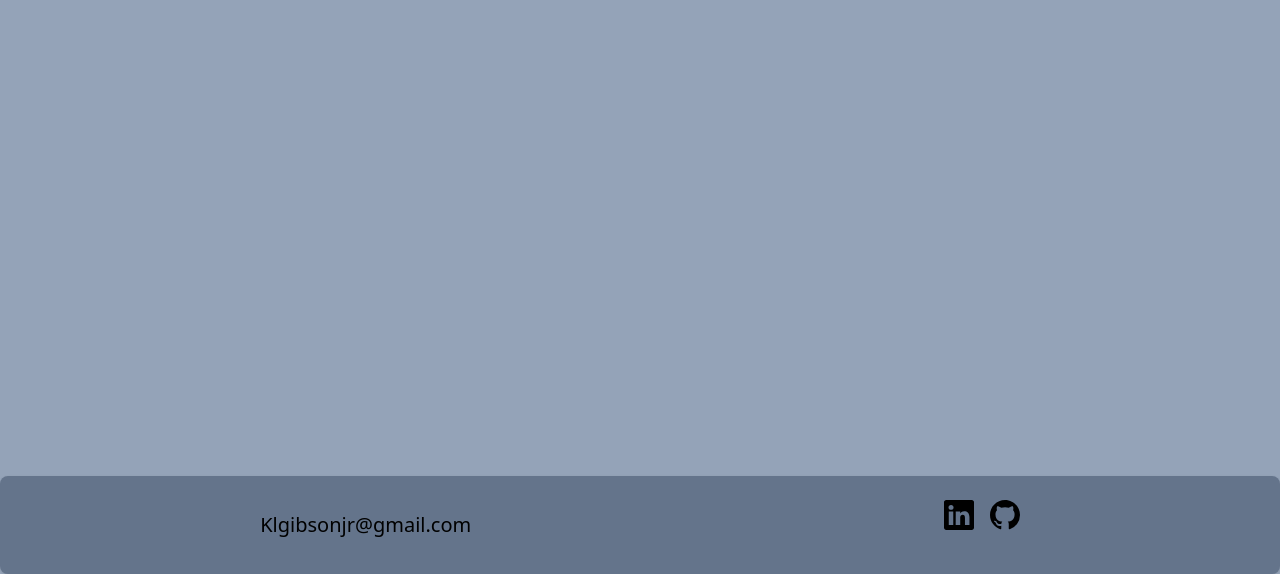
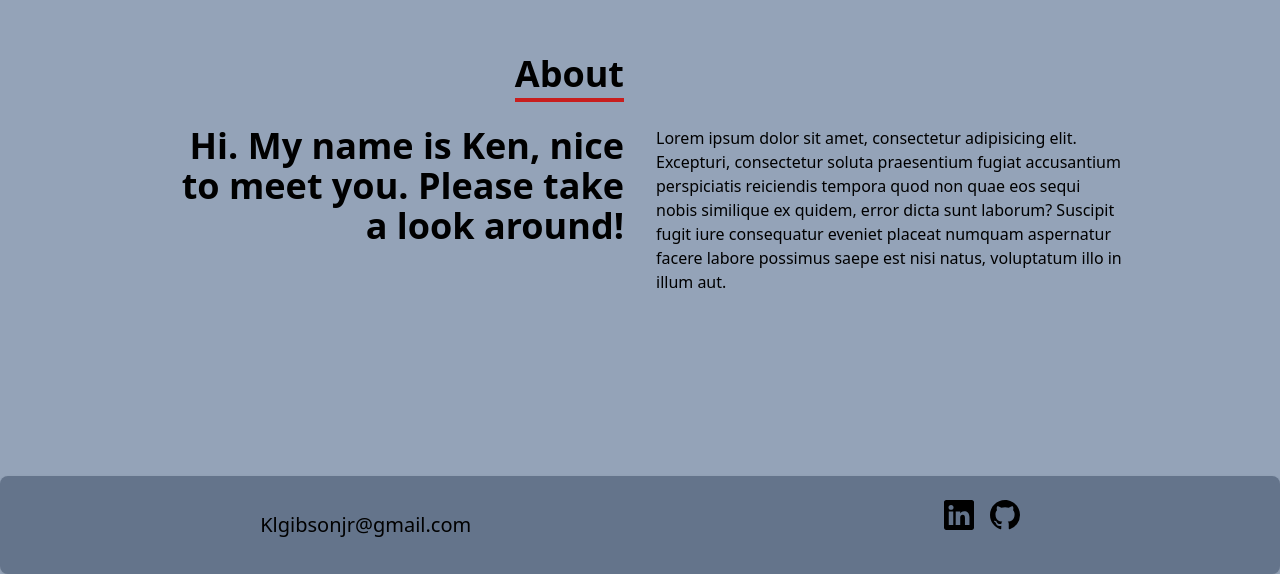
Before and after one commit to Klgibsonjr/react-portfolio-kg, a React (Create React App) app: page /about in a window 1280 px wide. Shown: the part 226-800 px from the top of the page. Built offline with nearby package versions, Linux system fonts and the light colour scheme; the HTML template or start-up script is replaced by a standard one.

Commit message:
finished about me page design, need to add content

```diff
--- a/src/App.js
+++ b/src/App.js
@@ -18,6 +18,7 @@ function App() {
           <Route path='/about' element={<AboutMe />} />
           <Route path='/contact' element={<ContactMe />} />
           <Route path='/portfolio' element={<Portfolio />} />
+          <Route path='/resume' element={<Resume />} />
         </Routes>
         <Footer />
       </div>
--- a/src/components/Home.jsx
+++ b/src/components/Home.jsx
@@ -16,12 +16,14 @@ const Home = () => {
           nemo dolorum iure!
         </p>
         <div>
+          <a href='/portfolio'>
             <button className='border-2 rounded-md px-6 py-3 my-2 flex items-center hover:bg-slate-800 hover:text-white group'>
               View Work
               <span className='group-hover:text-4xl'>
                 <HiArrowNarrowRight className='ml-3' />
               </span>
             </button>
+          </a>
         </div>
       </div>
     </div>
--- a/src/pages/AboutMe.jsx
+++ b/src/pages/AboutMe.jsx
@@ -1,7 +1,37 @@
 import React from 'react';
 
 const AboutMe = () => {
-  return <div name='about' className='w-full h-screen bg-slate-400'></div>;
+  return (
+    <div name='about' className='w-full h-screen bg-slate-400'>
+      <div className='flex flex-col justify-center items-center w-full h-full'>
+        <div className='max-w-[1000px] w-full grid grid-cols-2 gap-8'>
+          <div className='sm:text-right pb-8 pl-4'>
+            <p className='text-4xl font-bold inline border-b-4 border-red-700'>
+              About
+            </p>
+          </div>
+          <div></div>
+        </div>
+        <div className='max-w-[1000px] w-full grid sm:grid-cols-2 gap-8 px-4'>
+          <div className='sm:text-right text-4xl font-bold'>
+            <p>
+              Hi. My name is Ken, nice to meet you. Please take a look around!
+            </p>
+          </div>
+          <div>
+            <p>
+              Lorem ipsum dolor sit amet, consectetur adipisicing elit.
+              Excepturi, consectetur soluta praesentium fugiat accusantium
+              perspiciatis reiciendis tempora quod non quae eos sequi nobis
+              similique ex quidem, error dicta sunt laborum? Suscipit fugit iure
+              consequatur eveniet placeat numquam aspernatur facere labore
+              possimus saepe est nisi natus, voluptatum illo in illum aut.
+            </p>
+          </div>
+        </div>
+      </div>
+    </div>
+  );
 };
 
 export default AboutMe;
--- a/src/pages/Resume.jsx
+++ b/src/pages/Resume.jsx
@@ -0,0 +1,25 @@
+import React from 'react';
+
+const Resume = () => {
+  return (
+    <div className='w-full h-screen bg-slate-400'>
+      <h1 className='text-4xl text-center py-8'>Proficiencies</h1>
+      <div className='flex flex-col justify-center items-center gap-8'>
+        <div>
+          <h2 className='text-2xl font-bold text-center'>Front-End</h2>
+          <li>HTML</li>
+          <li>REACT</li>
+          <li>Tailwind CSS</li>
+        </div>
+        <div>
+          <h2 className='text-2xl font-bold text-center'>Back-End</h2>
+          <li>Node JS</li>
+          <li>Express JS</li>
+          <li>MongoDB</li>
+        </div>
+      </div>
+    </div>
+  );
+};
+
+export default Resume;
```
Lines whose indentation alone changed are shown as unchanged.
